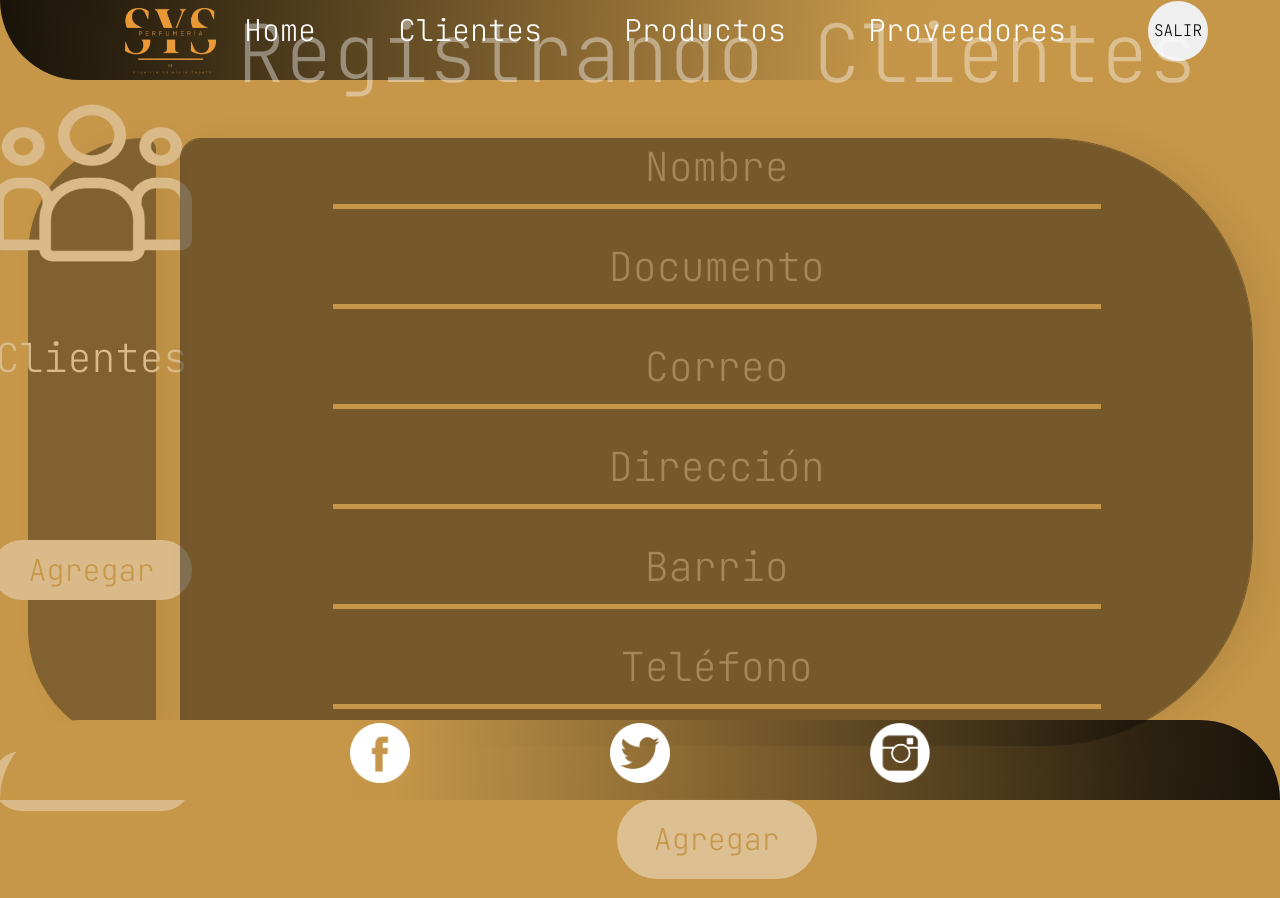
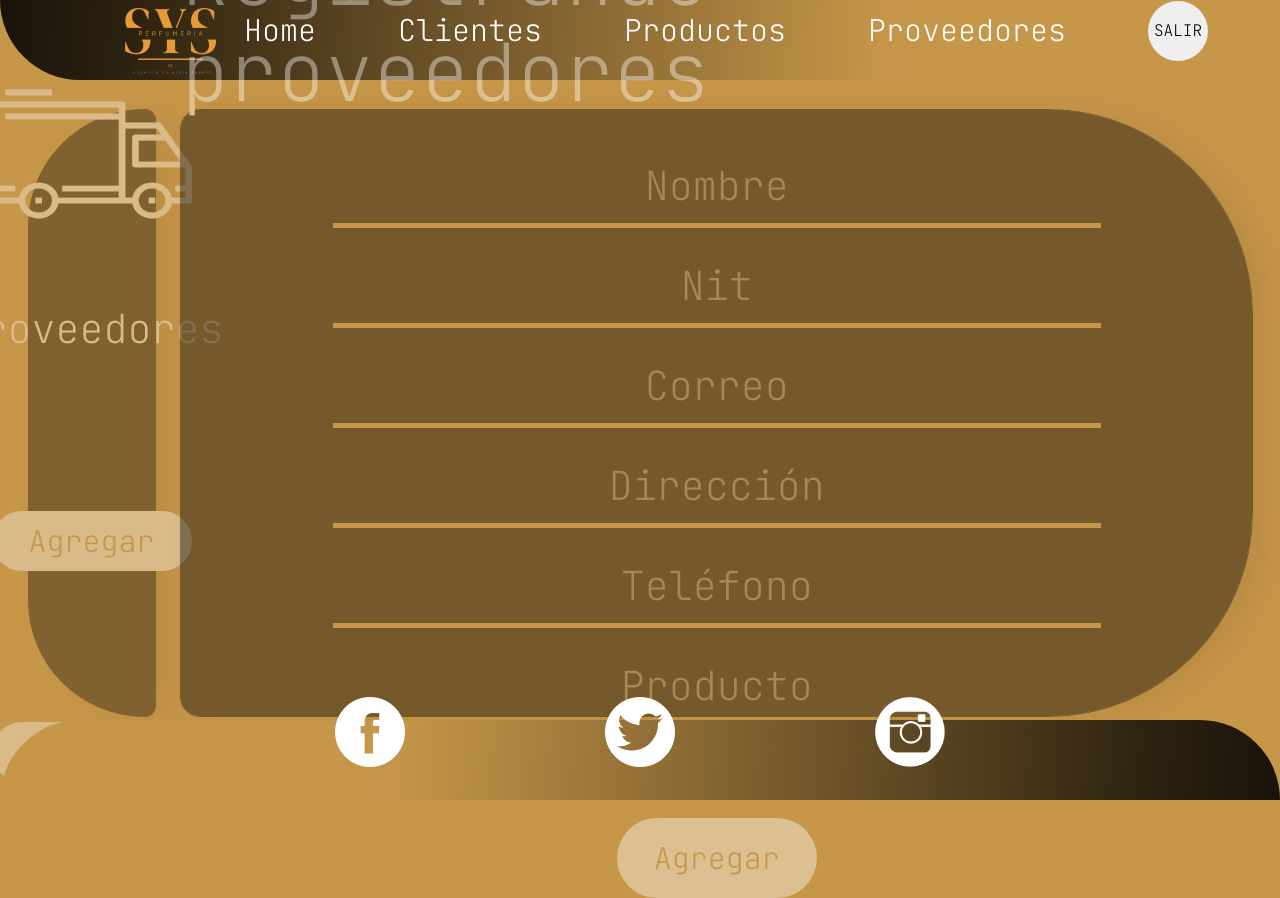
Before and after one commit to jhohan-val/Empresas_SYS, a React (Vite) app in the folder front-sys/: page / in a window 1280 px wide. Built offline with nearby package versions, Linux system fonts and the light colour scheme.

Commit message:
Se terminan vistas agregar productos y proveedores

```diff
--- a/front-sys/src/components/Helpers/Asides/AsideClientes.jsx
+++ b/front-sys/src/components/Helpers/Asides/AsideClientes.jsx
@@ -5,9 +5,9 @@ import IconoClientes from "../imagenes/IconoClientes";
 const AsideClientes = () => {
     return(
         <section className="clientes">
-            <aside className="aside-clientes">
+            <aside>
                 <IconoClientes/>
-                <h3 class="h3clientes">Clientes</h3>
+                <h3>Clientes</h3>
                 <BtnAgregar/>
                 <BtnVer/>
             </aside>
--- a/front-sys/src/components/Helpers/Asides/AsideProductos.jsx
+++ b/front-sys/src/components/Helpers/Asides/AsideProductos.jsx
@@ -4,10 +4,10 @@ import IconoProductos from "../imagenes/IconoProductos";
 
 const AsideProductos = () => {
     return(
-        <section>
-            <aside className="aside-productos">
+        <section className="productos">
+            <aside >
                <IconoProductos/>
-                <h3 className="h3productos">Productos</h3>
+                <h3>Productos</h3>
                 <BtnAgregar/>
                 <BtnVer/>
             </aside>
--- a/front-sys/src/components/Helpers/Asides/AsideProveedores.jsx
+++ b/front-sys/src/components/Helpers/Asides/AsideProveedores.jsx
@@ -5,7 +5,7 @@ import IconoProveedores from "../imagenes/IconoProveedores";
 const AsideProveedores = () => {
     return(
         <section>
-            <aside className="aside-proveedores">
+            <aside>
                 <IconoProveedores/>
                 <h3>Proveedores</h3>
                 <BtnAgregar/>
--- a/front-sys/src/components/Helpers/Formularios/FormularioClientes.jsx
+++ b/front-sys/src/components/Helpers/Formularios/FormularioClientes.jsx
@@ -1,8 +1,8 @@
 const FormularioClientes = () => {
     return(
-        <section className="registro-clientes">
-            <form className="form-clientes" action="">
-                <h1 className="titulo-clientes">Registrando Clientes</h1>
+        <section className="registro">
+            <form action="">
+                <h1 className="titulo">Registrando Clientes</h1>
                 <input class="form-item" placeholder="Nombre" type="text" />
                 <input class="form-item" placeholder="Documento" type="text" />
                 <input class="form-item" placeholder="Correo" type="email" />
--- a/front-sys/src/components/Helpers/Formularios/FormularioProductos.jsx
+++ b/front-sys/src/components/Helpers/Formularios/FormularioProductos.jsx
@@ -1,14 +1,15 @@
 const FormularioProductos = () => {
     return(
-        <section className="registro-productos">
-            <form className="productos" action="">
-                <input class="form3_item" placeholder="Nombre" type="text" />
-                <input class="form3_item" placeholder="Tipo de fragancia" type="text" />
-                <input class="form3_item" placeholder="Referencia" type="text" />
-                <input class="form3_item" placeholder="Tamaño" type="text" />
-                <input class="form3_item" placeholder="Cantidad" type="text" />
-                <input class="form3_item" placeholder="Fabricante" type="text" />
-                <input class="btnGuardar" type="submit" value="Agregar" />
+        <section className="registro">
+            <form  action="">
+                <h1 className="titulo">Registrando productos</h1>
+                <input class="form-item" placeholder="Nombre" type="text" />
+                <input class="form-item" placeholder="Tipo de fragancia" type="text" />
+                <input class="form-item" placeholder="Referencia" type="text" />
+                <input class="form-item" placeholder="Tamaño" type="text" />
+                <input class="form-item" placeholder="Cantidad" type="text" />
+                <input class="form-item" placeholder="Fabricante" type="text" />
+                <input class="btn-form-productos" type="submit" value="Agregar" />
             </form>
         </section>
 
--- a/front-sys/src/components/Helpers/Formularios/FormularioProveedores.jsx
+++ b/front-sys/src/components/Helpers/Formularios/FormularioProveedores.jsx
@@ -1,14 +1,15 @@
 const FormularioProveedores = () => {
     return(
-        <section className="registro-proveedores">
-            <form className="proveedores" action="">
-                <input class="form3_item" placeholder="Nombre" type="text" />
-                <input class="form3_item" placeholder="Nit" type="text" />
-                <input class="form3_item" placeholder="Correo" type="email" />
-                <input class="form3_item" placeholder="Dirección" type="text" />
-                <input class="form3_item" placeholder="Teléfono" type="tel" />
-                <input class="form3_item" placeholder="Producto" type="text" />
-                <input class="btnGuardar" type="submit" value="Agregar" />
+        <section className="registro">
+            <form  action="">
+                <h1 className="titulo">Registrando proveedores</h1>
+                <input class="form-item" placeholder="Nombre" type="text" />
+                <input class="form-item" placeholder="Nit" type="text" />
+                <input class="form-item" placeholder="Correo" type="email" />
+                <input class="form-item" placeholder="Dirección" type="text" />
+                <input class="form-item" placeholder="Teléfono" type="tel" />
+                <input class="form-item" placeholder="Producto" type="text" />
+                <input class="btn-form-proveedores" type="submit" value="Agregar" />
             </form>
         </section>
     )
--- a/front-sys/src/components/Helpers/imagenes/IconoClientes.jsx
+++ b/front-sys/src/components/Helpers/imagenes/IconoClientes.jsx
@@ -3,7 +3,7 @@ import iconoclientes from '../../../../public/cliente.png'
 const IconoClientes = () => {
     return(
         <section>
-            <img className="icono-cliente" src={iconoclientes} alt="clientes" />
+            <img className="icono-clientes" src={iconoclientes} alt="clientes" />
         </section>
 
     )
--- a/front-sys/src/components/Layouts/Main.jsx
+++ b/front-sys/src/components/Layouts/Main.jsx
@@ -1,10 +1,13 @@
 import AsideClientes from "../Helpers/Asides/AsideClientes";
 import AsideProductos from "../Helpers/Asides/AsideProductos";
+import AsideProveedores from "../Helpers/Asides/AsideProveedores";
 import CardClientes from "../Helpers/Cards/CardClientes";
 import CardProductos from "../Helpers/Cards/CardProductos";
 import CardProveedores from "../Helpers/Cards/CardProveedores";
 import Footer from "../Helpers/Footer";
 import FormularioClientes from "../Helpers/Formularios/FormularioClientes";
+import FormularioProductos from "../Helpers/Formularios/FormularioProductos";
+import FormularioProveedores from "../Helpers/Formularios/FormularioProveedores";
 import Header from "../Helpers/Header";
 import Login from "../Helpers/Login";
 import TablaClientes from "../Helpers/Tablas/TablaClientes";
@@ -28,28 +31,25 @@ const Main = ()  =>{
                 </section> */}
 
                                                     {/*CLIENTES */}
-                <section className="vista-clientes">
-
+              {/*  <section className="vista-clientes">
                 <AsideClientes/>
                 <FormularioClientes/>
-
-
-                </section>
+                </section> */}
 
 
                                                     {/* PRODUCTOS */}
                 {/* <section className="vista-productos">
                     <AsideProductos/>
-                    <TablaProductos/>
+                    <FormularioProductos/>
                 </section> */}
 
 
 
                                                    {/* PROVEEDORES */}
-                {/* <section className="vista-proveedores">
-                    <CardProveedores/>
-                    <TablaProveedores/>
-                </section> */}
+                <section className="vista-proveedores">
+                    <AsideProveedores/>
+                    <FormularioProveedores/>
+                </section>
 
             </main>
 
--- a/front-sys/src/index.css
+++ b/front-sys/src/index.css
@@ -166,7 +166,6 @@ a:active {
 .footer-basic {
   width: 100%;
   height: 10vh;
-  margin-top: 0px;
   transform: matrix(-1, 0, 0, -1, 0, 0);
   background: transparent linear-gradient(94deg,#000000e0 0%, #010100c7 10%, #c59649 69%, #c69749 76%, #c69749 100% ) 0% 0% no-repeat padding-box;
   border-radius: 0px 0px 200px 200px;
@@ -184,9 +183,9 @@ a:active {
 }
 
 .iconos-redes{
-  margin-top: 20px;
-  width: 60px;
-  height: 60px;
+  margin-top: -80px;
+  width: 70px;
+  height: 70px;
   transition: 0.5s;
 }
 
@@ -301,17 +300,17 @@ a:active {
 
 /*VISTA CLIENTES */
 
-.vista-clientes{
+.vista-clientes, .vista-productos, .vista-proveedores{
   width: 96%;
   height: 80vh;
   /* margin-top: 10px; */
   display: flex;
   justify-content: center;
   justify-content: space-evenly;
- /*  background-color: aliceblue;   */
+/*   background-color: aliceblue;   */
 }
 
-.aside-clientes{
+aside{
   width: 10vw;
   height: 76vh;
   display: flex;
@@ -325,21 +324,21 @@ a:active {
   color: white;
   margin: 8%;
   gap: 10%;
-  margin-top: 58px;
+  margin-top: 29px;
   margin-left: 2px;
 }
 
-.icono-cliente {
+.icono-clientes, .icono-productos, .icono-proveedores {
   width: 200px;
   height: 200px;
   padding-top: 20px;
 }
 
-.h3clientes, .h3productos{
+h3{
   font-size: 40px;
 }
 
-.registro-clientes{
+.registro{
   width: 90vw;
   height: 76vh;
   background: #000000 0% 0% no-repeat padding-box;
@@ -353,17 +352,16 @@ a:active {
   justify-content: center;
   margin: 2%;
   gap: 15%;
-  margin-top: 58px;
+  margin-top: 29px;
   margin-right: 1px;
 }
 
-.form-clientes{
+form{
   display: flex;
   justify-content: center;
   align-items: center;
   flex-direction: column;
   border-radius: 20px;
-
 }
 
 .form-item{
@@ -381,12 +379,12 @@ a:active {
   margin-top: 20px;
 }
 
-.titulo-clientes{
+.titulo{
   color: white;
   font-size: 80px;
 }
 
-.btn-form-clientes{
+.btn-form-clientes, .btn-form-productos, .btn-form-proveedores{
   width: 200px;
   height: 80px;
   background-color: white;
@@ -399,7 +397,7 @@ a:active {
   font-size: 30px;
 }
 
-.btn-form-clientes:hover {
+.btn-form-clientes:hover, .btn-form-productos:hover, .btn-form-proveedores:hover {
   background-color: #c69749;
   color: white;
   transition: 0.6s ease-in-out all;
```
